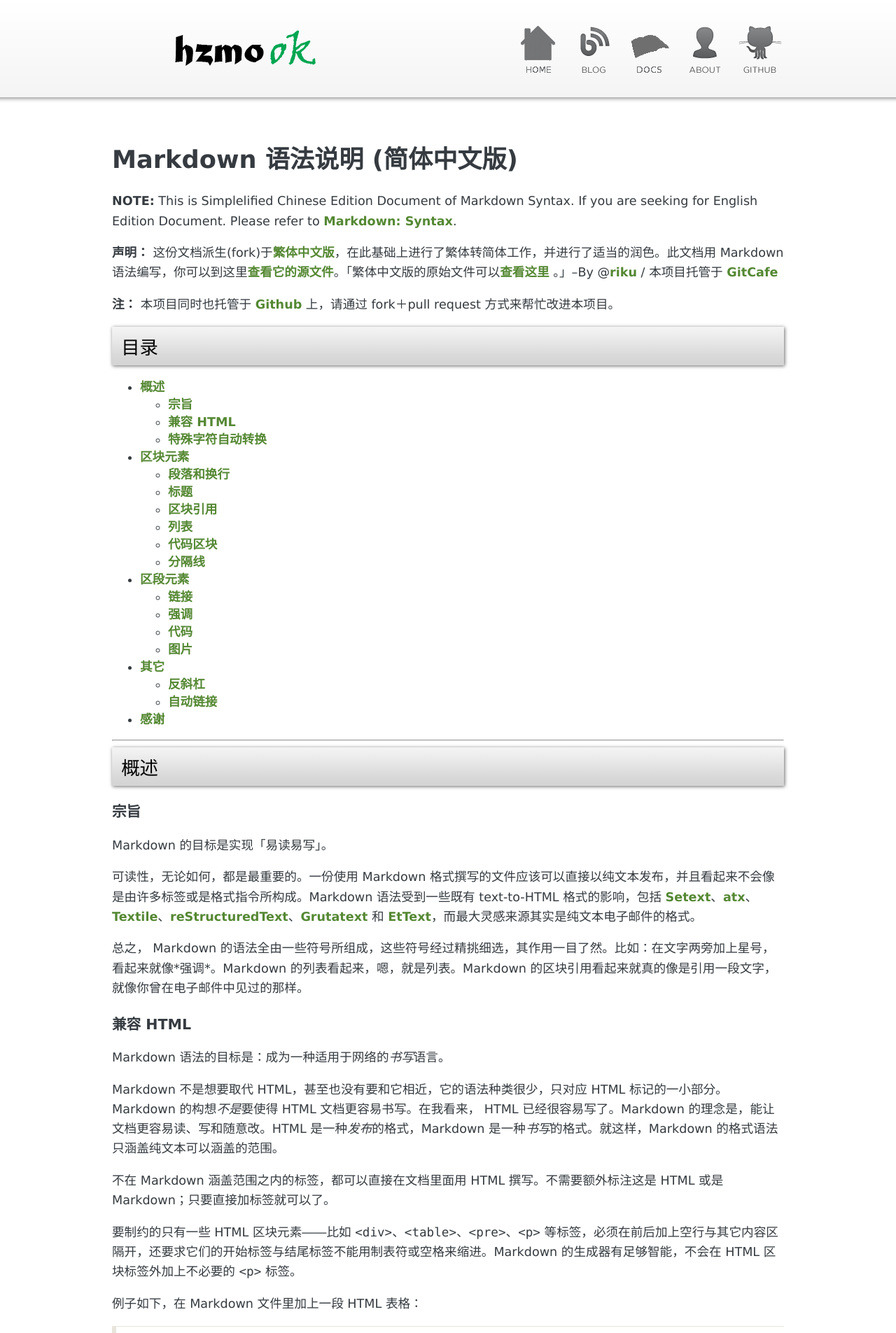
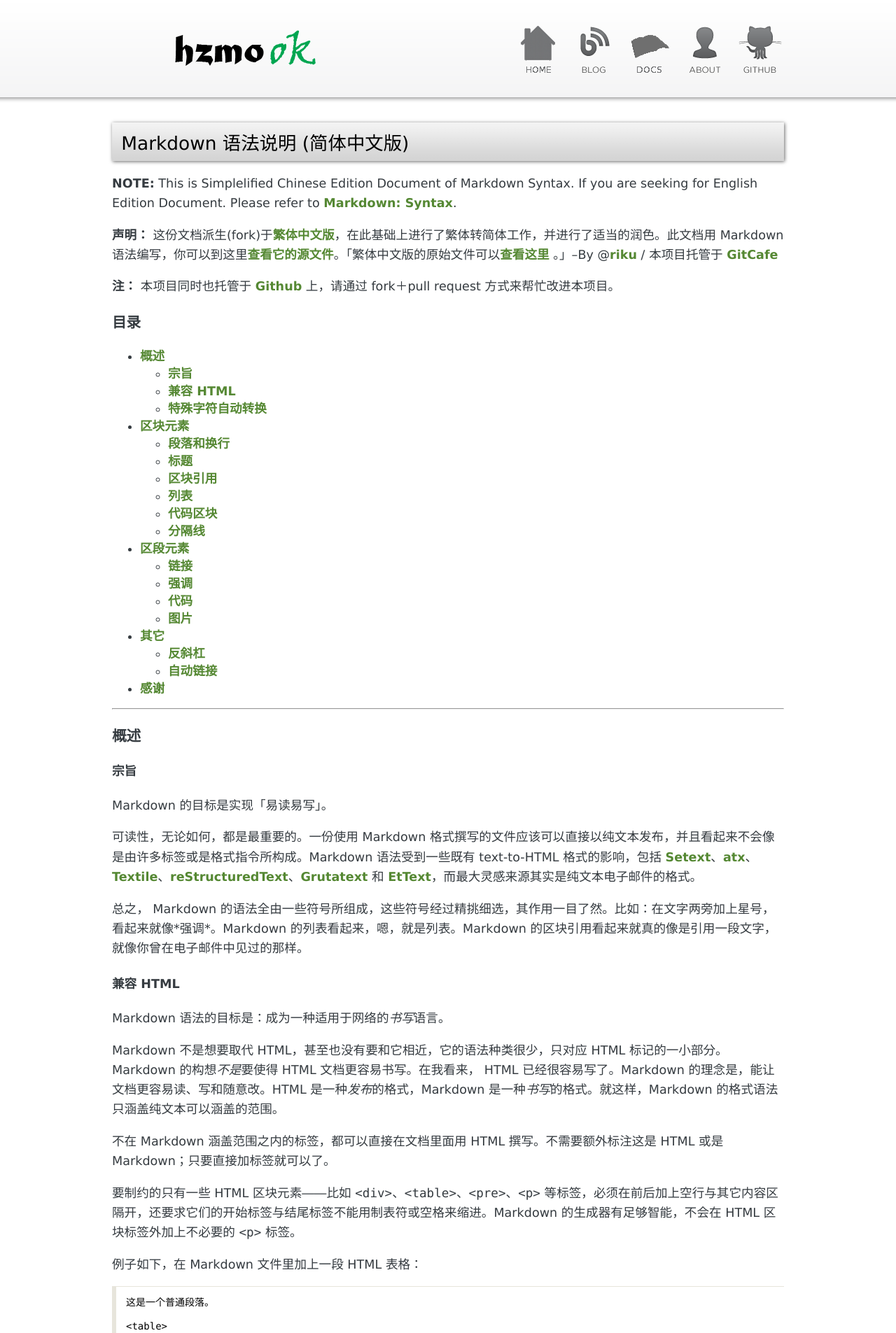
Before and after one commit to hzmook/hzmook.github.com, a Jekyll site: the page built from docs/mdsyntax.md, in a window 1280 px wide. Shown: the top 1905 px of the page at 70% size. Built offline with Jekyll 4.4.1, drawn with Linux system fonts in a browser that asks for light colours; Markdown is read by kramdown in place of the engine named in the settings; comment, search, counter and statistics services are not loaded.

Commit message:
change h2 to h3

```diff
--- a/docs/mdsyntax.md
+++ b/docs/mdsyntax.md
@@ -3,8 +3,7 @@
 title: "Markdown 语法"
 ---
 
-Markdown 语法说明 (简体中文版)
-================
+## Markdown 语法说明 (简体中文版)
 
 **NOTE:** This is Simplelified  Chinese Edition Document of Markdown Syntax. If you are seeking for English Edition Document. Please refer to [Markdown: Syntax][eng-doc].
 
@@ -20,7 +19,7 @@
   [g]: http://gitcafe.com/riku/Markdown-Syntax-CN
   [Github]: https://github.com/riku/Markdown-Syntax-CN
 
-<h2 id="catalog">目录</h2>
+<h3 id="catalog">目录</h3>
 
 *   [概述](#overview)
     *   [宗旨](#philosophy)
@@ -45,9 +44,9 @@
 
 * * *
 
-<h2 id="overview">概述</h2>
+<h3 id="overview">概述</h3>
 
-<h3 id="philosophy">宗旨</h3>
+<h4 id="philosophy">宗旨</h4>
 
 Markdown 的目标是实现「易读易写」。
 
@@ -62,7 +61,7 @@
 
 总之， Markdown 的语法全由一些符号所组成，这些符号经过精挑细选，其作用一目了然。比如：在文字两旁加上星号，看起来就像\*强调\*。Markdown 的列表看起来，嗯，就是列表。Markdown 的区块引用看起来就真的像是引用一段文字，就像你曾在电子邮件中见过的那样。
 
-<h3 id="html">兼容 HTML</h3>
+<h4 id="html">兼容 HTML</h4>
 
 Markdown 语法的目标是：成为一种适用于网络的*书写*语言。
 
@@ -90,7 +89,7 @@
 
 和处在 HTML 区块标签间不同，Markdown 语法在 HTML 区段标签间是有效的。
 
-<h3 id="autoescape">特殊字符自动转换</h3>
+<h4 id="autoescape">特殊字符自动转换</h4>
 
 在 HTML 文件中，有两个字符需要特殊处理： `<` 和 `&` 。 `<` 符号用于起始标签，`&` 符号则用于标记 HTML 实体，如果你只是想要显示这些字符的原型，你必须要使用实体的形式，像是 `&lt;` 和 `&amp;`。
 
@@ -130,10 +129,10 @@
 
 * * *
 
-<h2 id="block">区块元素</h2>
+<h3 id="block">区块元素</h3>
 
 
-<h3 id="p">段落和换行</h3>
+<h4 id="p">段落和换行</h4>
 
 一个 Markdown 段落是由一个或多个连续的文本行组成，它的前后要有一个以上的空行（空行的定义是显示上看起来像是空的，便会被视为空行。比方说，若某一行只包含空格和制表符，则该行也会被视为空行）。普通段落不该用空格或制表符来缩进。
 
@@ -146,7 +145,7 @@
   [bq]: #blockquote
   [l]:  #list
 
-<h3 id="headers">标题</h3>
+<h4 id="headers">标题</h4>
 
 Markdown 支持两种标题的语法，类 [Setext] [1] 和类 [atx] [2] 形式。
 
@@ -177,7 +176,7 @@
     ### 这是 H3 ######
 
 
-<h3 id="blockquote">区块引用 Blockquotes</h3>
+<h4 id="blockquote">区块引用 Blockquotes</h4>
 
 Markdown 标记区块引用是使用类似 email 中用 `>` 的引用方式。如果你还熟悉在 email 信件中的引言部分，你就知道怎么在 Markdown 文件中建立一个区块引用，那会看起来像是你自己先断好行，然后在每行的最前面加上 `>` ：
 
@@ -218,7 +217,7 @@
 
 任何像样的文本编辑器都能轻松地建立 email 型的引用。例如在 BBEdit 中，你可以选取文字后然后从选单中选择*增加引用阶层*。
 
-<h3 id="list">列表</h3>
+<h4 id="list">列表</h4>
 
 Markdown 支持有序列表和无序列表。
 
@@ -358,7 +357,7 @@
 
     1986\. What a great season.
 
-<h3 id="precode">代码区块</h3>
+<h4 id="precode">代码区块</h4>
 
 和程序相关的写作或是标签语言原始码通常会有已经排版好的代码区块，通常这些区块我们并不希望它以一般段落文件的方式去排版，而是照原来的样子显示，Markdown 会用 `<pre>` 和 `<code>` 标签来把代码区块包起来。
 
@@ -409,7 +408,7 @@
 
 代码区块中，一般的 Markdown 语法不会被转换，像是星号便只是星号，这表示你可以很容易地以 Markdown 语法撰写 Markdown 语法相关的文件。
 
-<h3 id="hr">分隔线</h3>
+<h4 id="hr">分隔线</h4>
 
 你可以在一行中用三个以上的星号、减号、底线来建立一个分隔线，行内不能有其他东西。你也可以在星号或是减号中间插入空格。下面每种写法都可以建立分隔线：
 
@@ -426,9 +425,9 @@
 
 * * *
 
-<h2 id="span">区段元素</h2>
+<h3 id="span">区段元素</h3>
 
-<h3 id="link">链接</h3>
+<h4 id="link">链接</h4>
 
 Markdown 支持两种形式的链接语法： *行内式*和*参考式*两种形式。
 
@@ -549,7 +548,7 @@
 
 使用 Markdown 的参考式链接，可以让文件更像是浏览器最后产生的结果，让你可以把一些标记相关的元数据移到段落文字之外，你就可以增加链接而不让文章的阅读感觉被打断。
 
-<h3 id="em">强调</h3>
+<h4 id="em">强调</h4>
 
 Markdown 使用星号（`*`）和底线（`_`）作为标记强调字词的符号，被 `*` 或 `_` 包围的字词会被转成用 `<em>` 标签包围，用两个 `*` 或 `_` 包起来的话，则会被转成 `<strong>`，例如：
 
@@ -583,7 +582,7 @@
 
     \*this text is surrounded by literal asterisks\*
 
-<h3 id="code">代码</h3>
+<h4 id="code">代码</h4>
 
 如果要标记一小段行内代码，你可以用反引号把它包起来（`` ` ``），例如：
 
@@ -632,7 +631,7 @@
 
 
 
-<h3 id="img">图片</h3>
+<h4 id="img">图片</h4>
 
 很明显地，要在纯文字应用中设计一个「自然」的语法来插入图片是有一定难度的。
 
@@ -663,9 +662,9 @@
 
 * * *
 
-<h2 id="misc">其它</h2>
+<h3 id="misc">其它</h3>
 
-<h3 id="autolink">自动链接</h3>
+<h4 id="autolink">自动链接</h4>
 
 Markdown 支持以比较简短的自动链接形式来处理网址和电子邮件信箱，只要是用方括号包起来， Markdown 就会自动把它转成链接。一般网址的链接文字就和链接地址一样，例如：
 
@@ -690,7 +689,7 @@
 
 （这种作法虽然可以糊弄不少的机器人，但并不能全部挡下来，不过总比什么都不做好些。不管怎样，公开你的信箱终究会引来广告信件的。）
 
-<h3 id="backslash">反斜杠</h3>
+<h4 id="backslash">反斜杠</h4>
 
 Markdown 可以利用反斜杠来插入一些在语法中有其它意义的符号，例如：如果你想要用星号加在文字旁边的方式来做出强调效果（但不用 `<em>` 标签），你可以在星号的前面加上反斜杠：
 
@@ -711,7 +710,7 @@
     .   英文句点
     !   惊叹号
 
-<h2 id="acknowledgement">感谢</h2>
+<h3 id="acknowledgement">感谢</h3>
 
 感谢 [leafy7382][] 协助翻译，[hlb][]、[Randylien][] 帮忙润稿，[ethantw][] 的[汉字标准格式・CSS Reset][]， [WM][] 回报文字错误。
 
@@ -726,7 +725,7 @@
 
 - - -
 
-###Markdown CheetSheet
+### Markdown CheetSheet
 
 ![Markdown CheetSheet](/images/docs/mdcheatsheet.png)
 
```
Also changed, not shown: docs/jsregex.md (+7 -7 lines).
